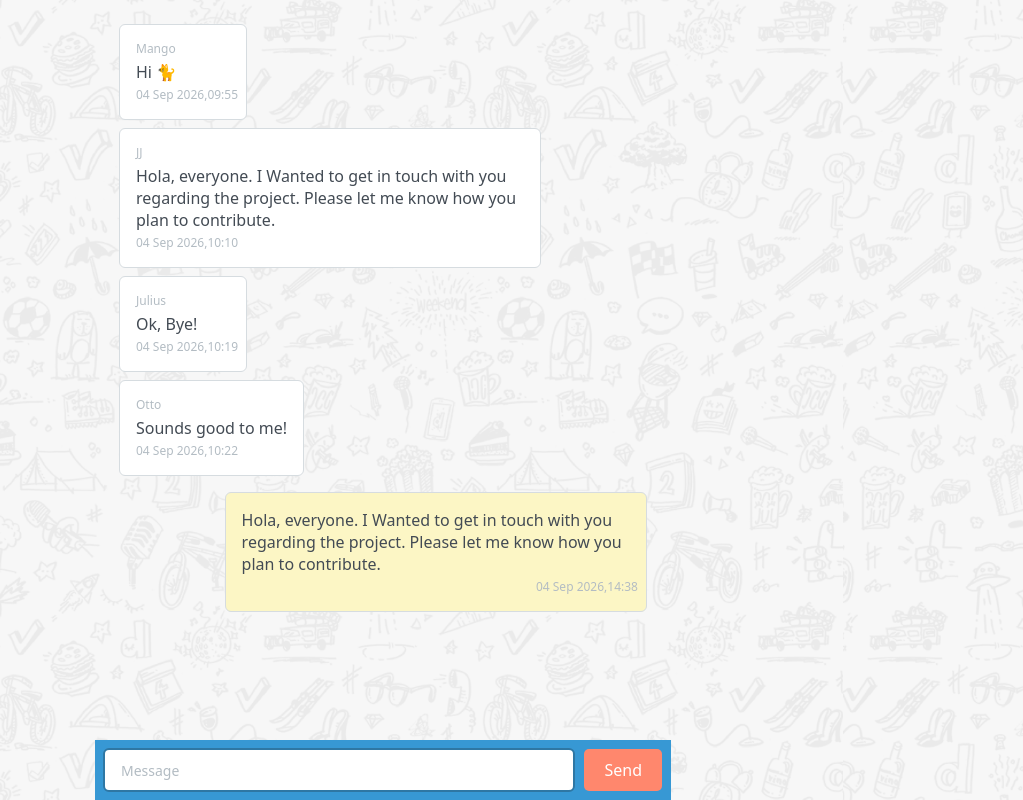
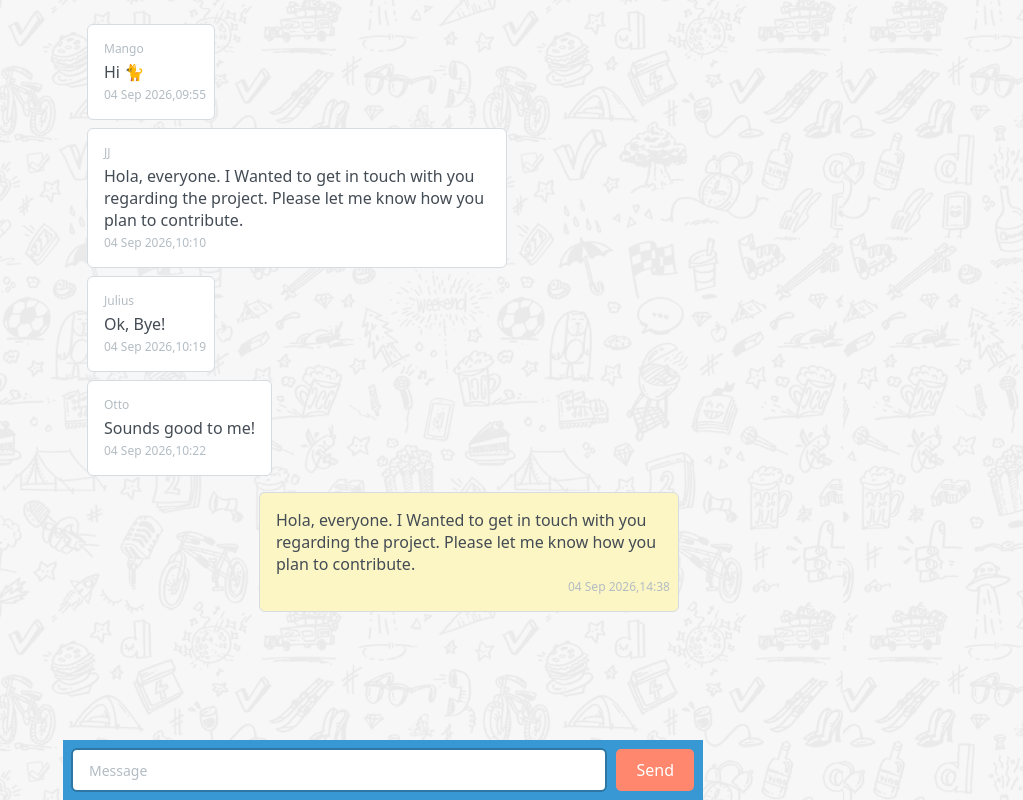
Before and after one commit to Julian-Diaz01/doodle-code-challenge, a React (Vite) app: page / in a window 1280 px wide. Shown: the whole page, without its empty margins (257-1280 px from the left). Built offline with nearby package versions, Linux system fonts and the light colour scheme.

Commit message:
fix the bubbles size distribution to follow the notes

```diff
--- a/src/components/ChatWindow.tsx
+++ b/src/components/ChatWindow.tsx
@@ -14,7 +14,7 @@ export function ChatWindow({ messages, currentUser }: ChatWindowProps) {
       className="flex h-dvh justify-center bg-page"
       style={{ backgroundImage: `url(${bodyBg})`, backgroundRepeat: 'repeat', backgroundSize: '1100px' }}
     >
-      <div className="flex h-full w-full max-w-xl flex-col overflow-hidden">
+      <div className="flex h-full w-full max-w-[640px]  flex-col overflow-hidden">
         <MessageList messages={messages} currentUser={currentUser} />
         <Composer />
       </div>
--- a/src/components/MessageBubble.tsx
+++ b/src/components/MessageBubble.tsx
@@ -18,7 +18,7 @@ export function MessageBubble({ message, isOwn }: MessageBubbleProps) {
   return (
     <li className={`flex ${isOwn ? 'justify-end' : 'justify-start'}`}>
       <div
-        className={`rounded-sm p-4 border-bubble-border border max-w-[90%] sm:max-w-[80%] ${
+        className={`rounded-sm p-4 border-bubble-border border max-w-[min(240px,80%)] sm:max-w-[min(420px,90%)]  ${
           isOwn ? 'bg-outgoing' : 'bg-white'
         }`}
       >
```
